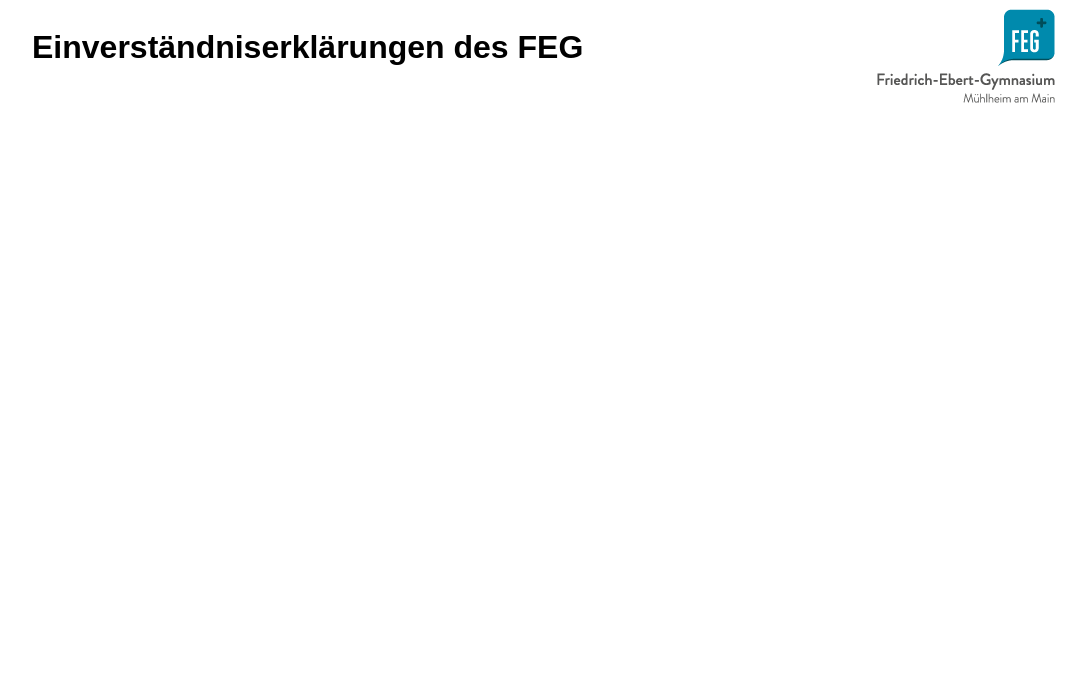
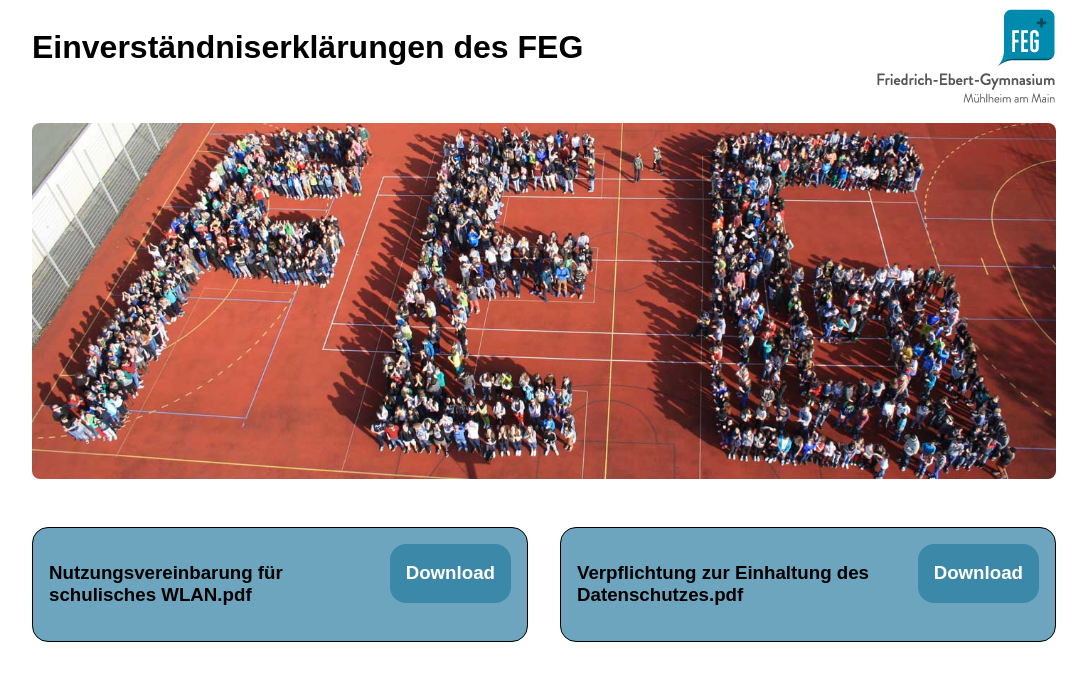
Before and after one commit to hartmann-jonas/datenschutzseite, a SvelteKit app: page / in a window 1280 px wide. Shown: the top 680 px of the page, without its empty margins (96-1183 px from the left). Built offline with nearby package versions, Linux system fonts and the light colour scheme.

Commit message:
fix: rename variables

```diff
--- a/src/routes/+page.svelte
+++ b/src/routes/+page.svelte
@@ -3,7 +3,7 @@
     import { onMount } from 'svelte';
     import headerImg from '$lib/assets/header-img.jpeg';
 
-    let paths = [];
+    let files = [];
 
     // get the filenames from the pregenerated files.json file
     async function fetchFiles() {
@@ -11,8 +11,10 @@
         if (!response.ok) {
             throw new Error(`Error fetching files: ${response.statusText}`);
         }
-        paths = await response.json();
+        files = await response.json();
 /*
+        files = paths
+
         paths.forEach(path => {
             path
         });
```
